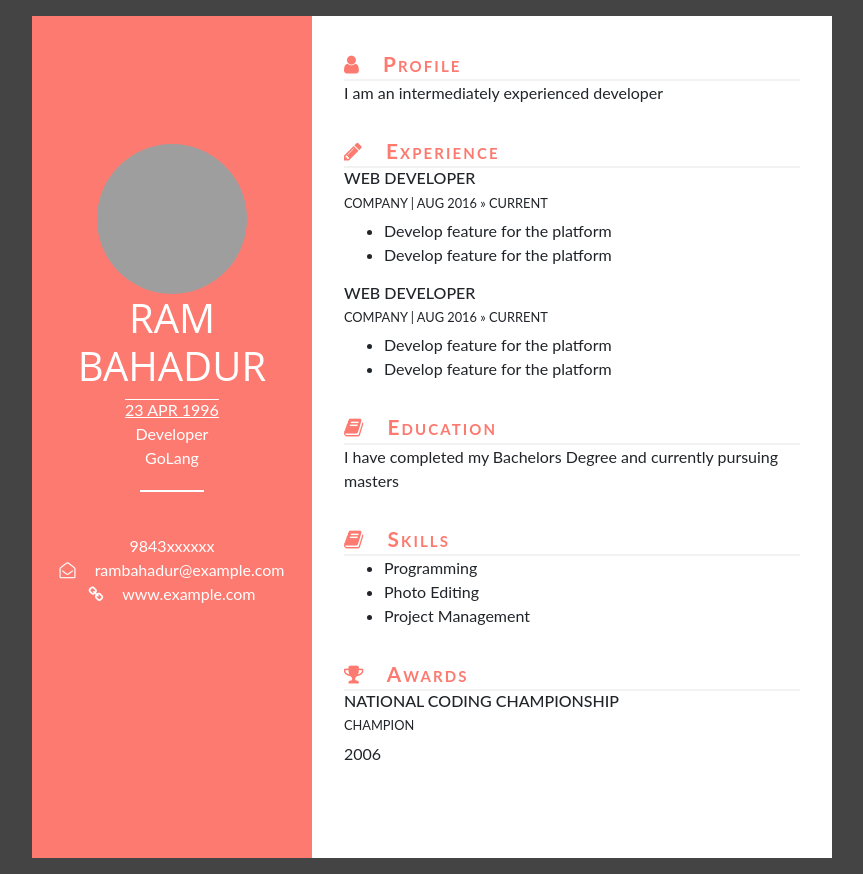
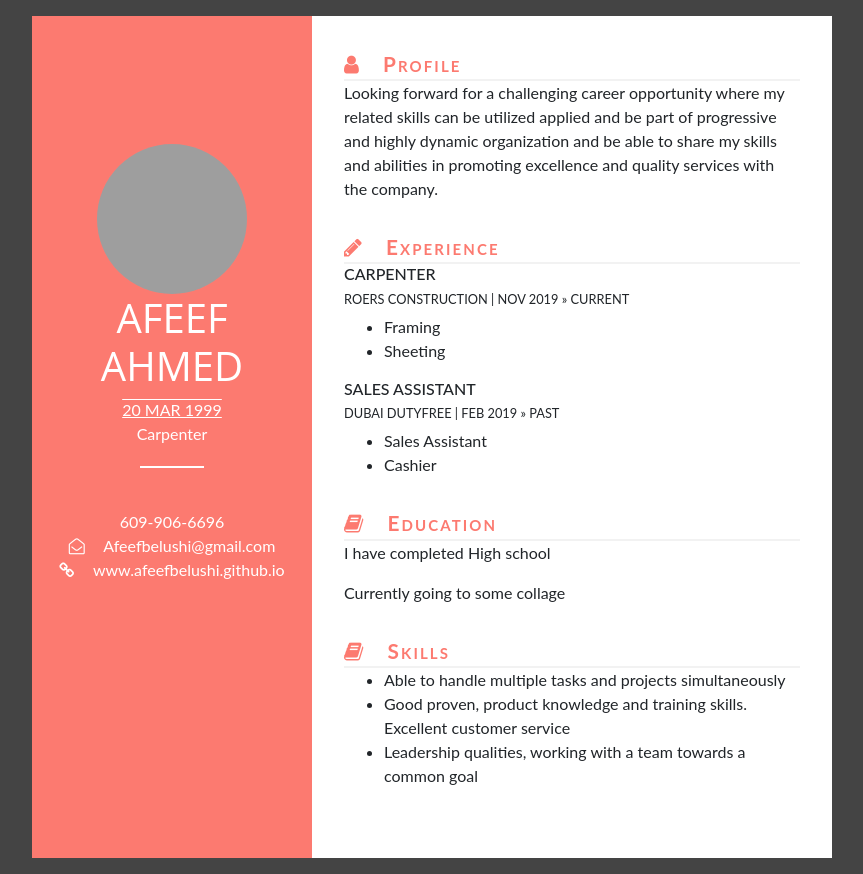
Before and after one commit to afeefbelushi/afeefbelushi1.github.io, a plain HTML site: page index.html in a window 1280 px wide. Shown: the whole page, without its empty margins (208-1071 px from the left). Drawn offline with nearby package versions, Linux system fonts and the light colour scheme; grey boxes are pictures that could not be loaded.

Commit message:
my resume update

```diff
--- a/index.html
+++ b/index.html
@@ -116,24 +116,23 @@
     <div id="section-left">
       <div class="section intro">
         <div class="logo"></div>
-        <h1>Ram Bahadur</h1>
+        <h1>Afeef Ahmed</h1>
         <div class="content">
-          <span class="dob">23 APR 1996</span> <br>
-          <span class="intro">Developer</span> <br>
-          <span class="title">GoLang</span>
+          <span class="dob">20 MAR 1999</span> <br>
+          <span class="intro">Carpenter</span> <br>
         </div>
         <hr>
         <div id="contact">
 
-          <span class="num">9843xxxxxx</span>
+          <span class="num">609-906-6696</span>
 
           <div class="email">
             <i class="fa fa-envelope-open-o" aria-hidden="true"></i>
-            <a href="mailto:rambahadur@example.com">rambahadur@example.com</a>
+            <a href="mailto:Afeefbelushi@gmail.com">Afeefbelushi@gmail.com</a>
           </div>
           <div class="web">
             <i class="fa fa-link" aria-hidden="true"></i>
-            <a href="https://example.com">www.example.com</a>
+            <a href="https://afeefbelushi1.github.io">www.afeefbelushi.github.io</a>
           </div>
         </div>
       </div>
@@ -146,7 +145,7 @@
             <i class="fa fa-user" aria-hidden="true"></i>
             Profile
           </div>
-          <p>I am an intermediately experienced developer</p>
+          <p>Looking forward for a challenging career opportunity where my related skills can be utilized applied and be part of progressive and highly dynamic organization and be able to share my skills and abilities in promoting excellence and quality services with the company.</p>
         </div>
 
         <div class="section">
@@ -155,20 +154,20 @@
             Experience
           </div>
           <div class="content">
-            <h2>Web Developer</h2>
-            <h3>Company | AUG 2016 &raquo; Current</h3>
+            <h2>Carpenter</h2>
+            <h3>Roers Construction | NOV 2019 &raquo; Current</h3>
             <ul>
-              <li>Develop feature for the platform</li>
-              <li>Develop feature for the platform</li>
+              <li>Framing</li>
+              <li>Sheeting</li>
             </ul>
           </div>
 
           <div class="content">
-            <h2>Web Developer</h2>
-            <h3>Company | AUG 2016 &raquo; Current</h3>
+            <h2>Sales Assistant</h2>
+            <h3>Dubai Dutyfree | FEB 2019 &raquo; Past</h3>
             <ul>
-              <li>Develop feature for the platform</li>
-              <li>Develop feature for the platform</li>
+              <li>Sales Assistant</li>
+              <li>Cashier</li>
             </ul>
           </div>
         </div>
@@ -178,7 +177,8 @@
             <i class="fa fa-book" aria-hidden="true"></i>
             Education
           </div>
-          <p>I have completed my Bachelors Degree and currently pursuing masters</p>
+          <p>I have completed High school</p>
+          <p>Currently going to some collage</p>
 
         </div>
 
@@ -188,22 +188,10 @@
             Skills
           </div>
           <ul>
-            <li>Programming</li>
-            <li>Photo Editing</li>
-            <li>Project Management</li>
+            <li>Able to handle multiple tasks and projects simultaneously</li>
+            <li>Good proven, product knowledge and training skills. Excellent customer service</li>
+            <li>Leadership qualities, working with a team towards a common goal</li>
           </ul>
-        </div>
-
-        <div class="section">
-          <div class="title">
-            <i class="fa fa-trophy" aria-hidden="true"></i>
-            Awards
-          </div>
-          <div class="content">
-            <h2>National Coding Championship</h2>
-            <h3>Champion</h3>
-            <span class="date">2006</span>
-          </div>
         </div>
       </div>
     </div>
```
